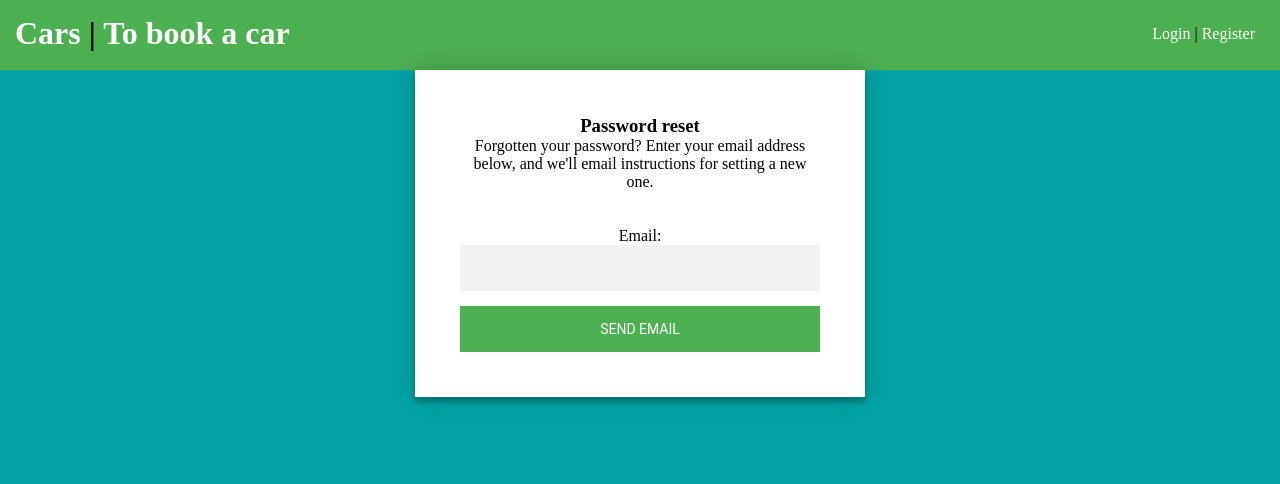
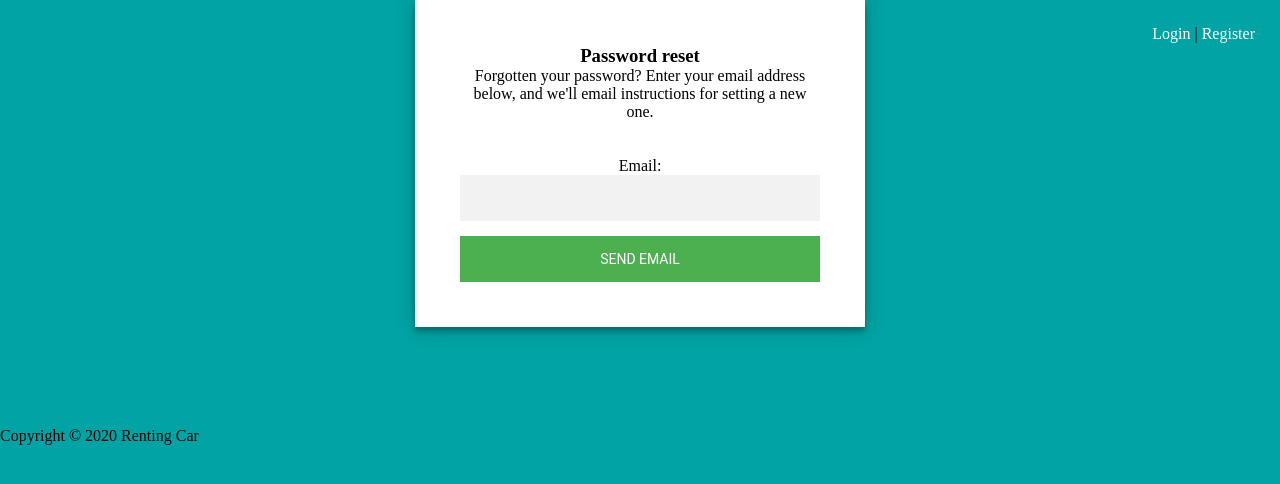
Before and after one commit to OA31C/RentingCar, a Django app: page /reset_password/ in a window 1280 px wide. Shown: the top 484 px of the page. Run offline with Django 3.2, Linux system fonts and the light colour scheme; parts of the project's set-up code (start-up, migrations or seed data) failed here and were passed over.

Commit message:
Update code base template

```diff
--- a/templates/base.html
+++ b/templates/base.html
@@ -1,6 +1,6 @@
 {% load static %}
 <!DOCTYPE html>
-<html lang="en">
+<html>
 <head>
     <meta charset="UTF-8">
     <title>{% block title %}Base Title{% endblock title %}</title>
@@ -10,13 +10,9 @@
     {% block extra_head %}{% endblock extra_head %}
 </head>
 <body>
-        <header id="wrap">
-            <div class="logo">
-                <h1>
-                    <a href="#">Cars</a> |
-                    <a href="#">To book a car</a>
-                </h1>
-            </div>
+
+<div id="page">
+<div id="header">
 <div class="account">
     {% if user.is_authenticated %}
     <a href="#">{{request.user.username}}</a> |
@@ -26,14 +22,20 @@
     <a href="{% url 'registration_url'%}">Register</a>
     {% endif %}
 </div>
-        </header>
+</div>
 
-    <div class="content">
+
+
+<div id="content">
   {% block content %}
+
   {% endblock %}
 </div>
 
+<div id="footer">
+Copyright © 2020 Renting Car
+</div>
+</div>
 
 </body>
-
 </html>
```
Lines whose indentation alone changed are shown as unchanged.
